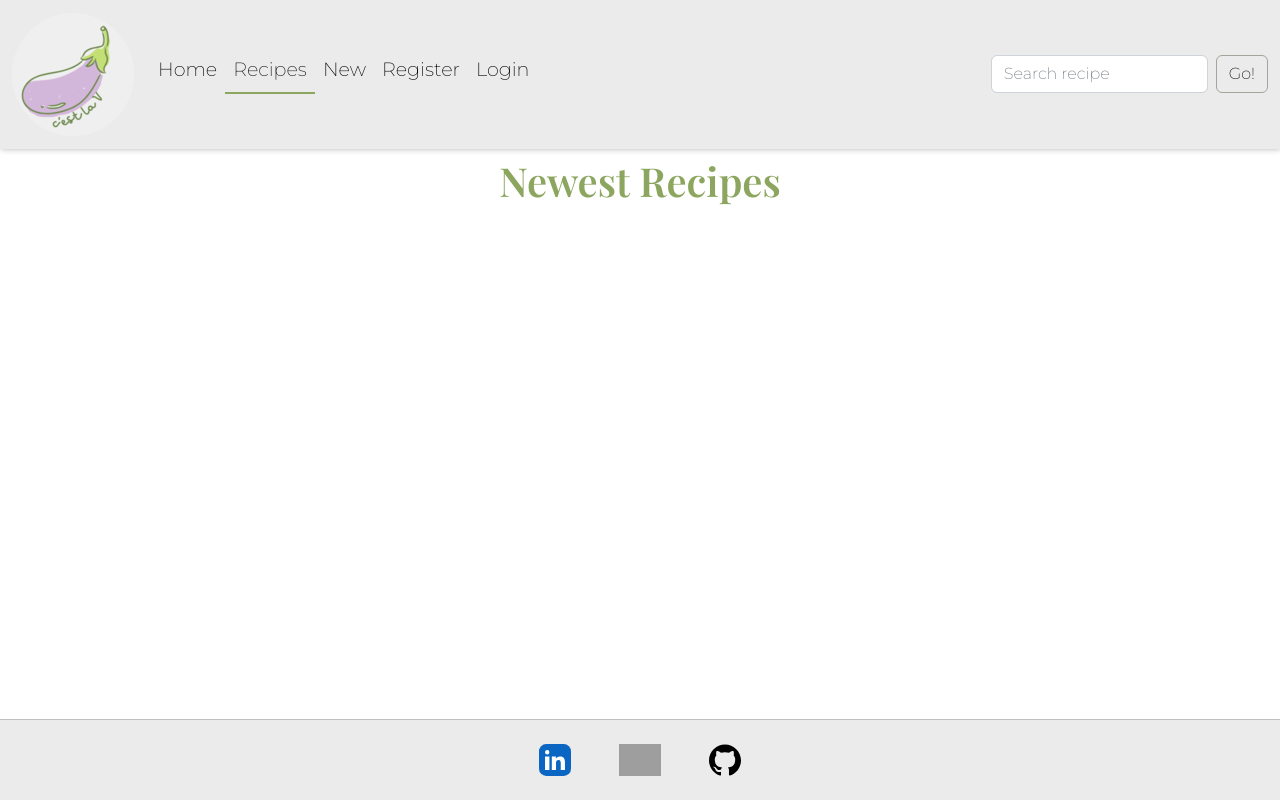
After one commit to Ila-bura/C-est-la-V, a Django app: page /recipes/recipes/ in a window 1280 px wide. The commit adds this page. Run offline with Django 3.2, Linux system fonts and the light colour scheme; data that the repository does not hold is empty; parts of the project's set-up code (start-up, migrations or seed data) failed here and were passed over; some libraries are stand-ins or nearby versions; grey boxes are pictures that could not be loaded.

Commit message:
Create Recipes template to show latest recipes added

```diff
--- /dev/null
+++ b/recipes/templates/recipes/recipes.html
@@ -0,0 +1,21 @@
+{% extends "base.html" %}{% block title %}Recipes{% endblock %}{%block content%}
+
+<h1 class="text-center p-2 d-block">Newest Recipes</h1>
+<div class="container d-flex flex-row flex-wrap justify-content-center">
+  {% for recipe in recipes %}
+  <a href="" class="recipes" aria-label="Click to view {{recipe.title}}"
+    ><div class="card m-3" style="width: 18rem">
+      <img
+        src="{{recipe.image.url}}"
+        class="card-img-top"
+        alt="{{recipe.image_alt}}"
+      />
+      <div class="card-body">
+        <h2 class="card-title">{{recipe.title}}</h2>
+        <p class="card-text">{{recipe.description}}</p>
+      </div>
+    </div></a
+  >
+  {% endfor %}
+</div>
+{% endblock %}
--- a/recipes/urls.py
+++ b/recipes/urls.py
@@ -1,9 +1,8 @@
 from django.urls import path
-from .views import (
-    AddRecipe,
-)
+from .views import AddRecipe, Recipes
 
 
 urlpatterns = [
-    path("add/", AddRecipe.as_view(), name="add_recipe"),
+    path("", AddRecipe.as_view(), name="add_recipe"),
+    path("recipes/", Recipes.as_view(), name="recipes"),
 ]
--- a/recipes/views.py
+++ b/recipes/views.py
@@ -1,9 +1,16 @@
-from django.views.generic import (CreateView, ListView,)
+from django.views.generic import CreateView, ListView
 
 from django.contrib.auth.mixins import LoginRequiredMixin
 
 from .models import Recipe
 from .forms import RecipeForm
+
+
+class Recipes(ListView):
+    """View all the recipes"""
+    template_name = "recipes/recipes.html"
+    model = Recipe
+    context_object_name = "recipes"
 
 
 class AddRecipe(LoginRequiredMixin, CreateView):
--- a/static/css/base.css
+++ b/static/css/base.css
@@ -120,3 +120,18 @@ footer {
     background-color: var(--off-white);
     border-color: var(--green);
 }
+
+/* Recipes */
+.card {
+    height: 90%;
+    margin-top: 1rem;
+}
+
+.recipes {
+    text-decoration: none;
+    color: var(--black);
+}
+
+.recipes:hover {
+    cursor: pointer;
+}
--- a/templates/includes/header.html
+++ b/templates/includes/header.html
@@ -37,7 +37,7 @@
           <li class="nav-item">
             <a
               class="nav-link {% if url_name == 'recipes' %}active{% endif %}"
-              href=""
+              href="{% url 'recipes' %}"
               >Recipes</a
             >
           </li>
```
